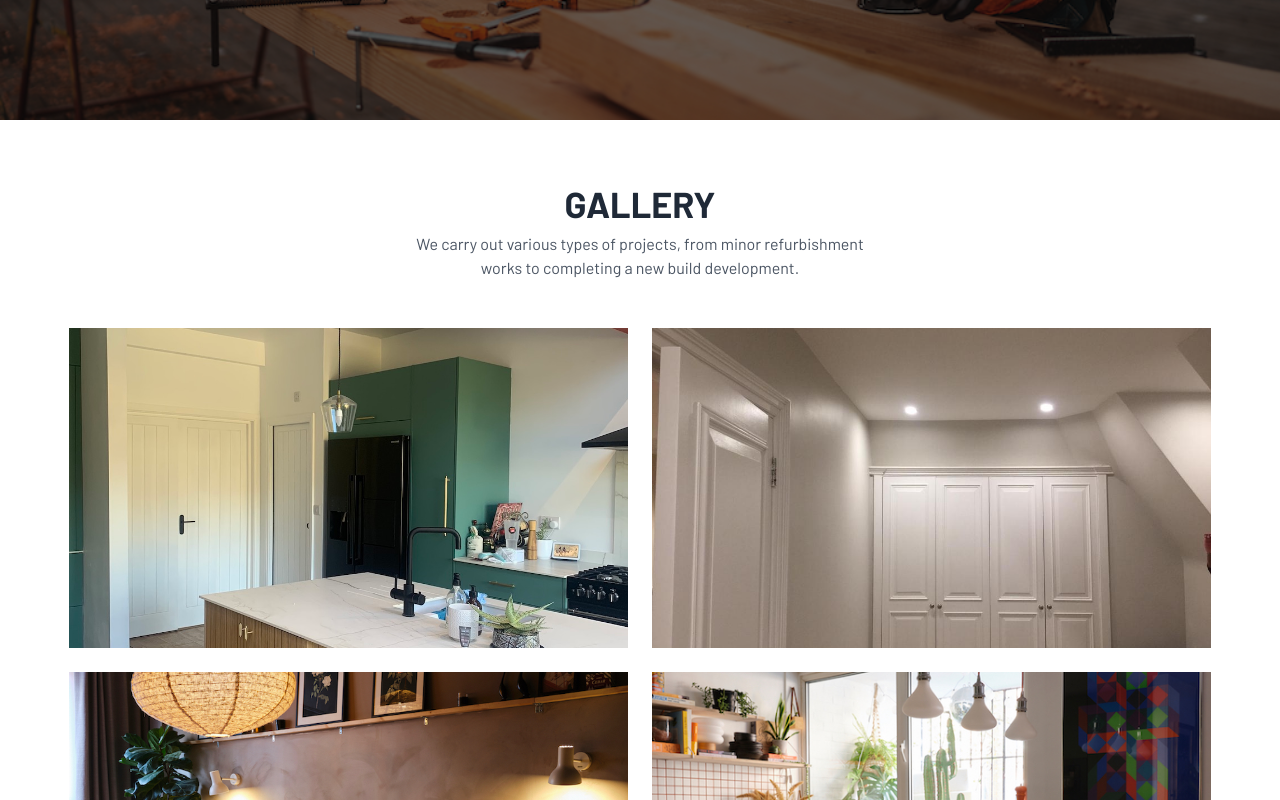
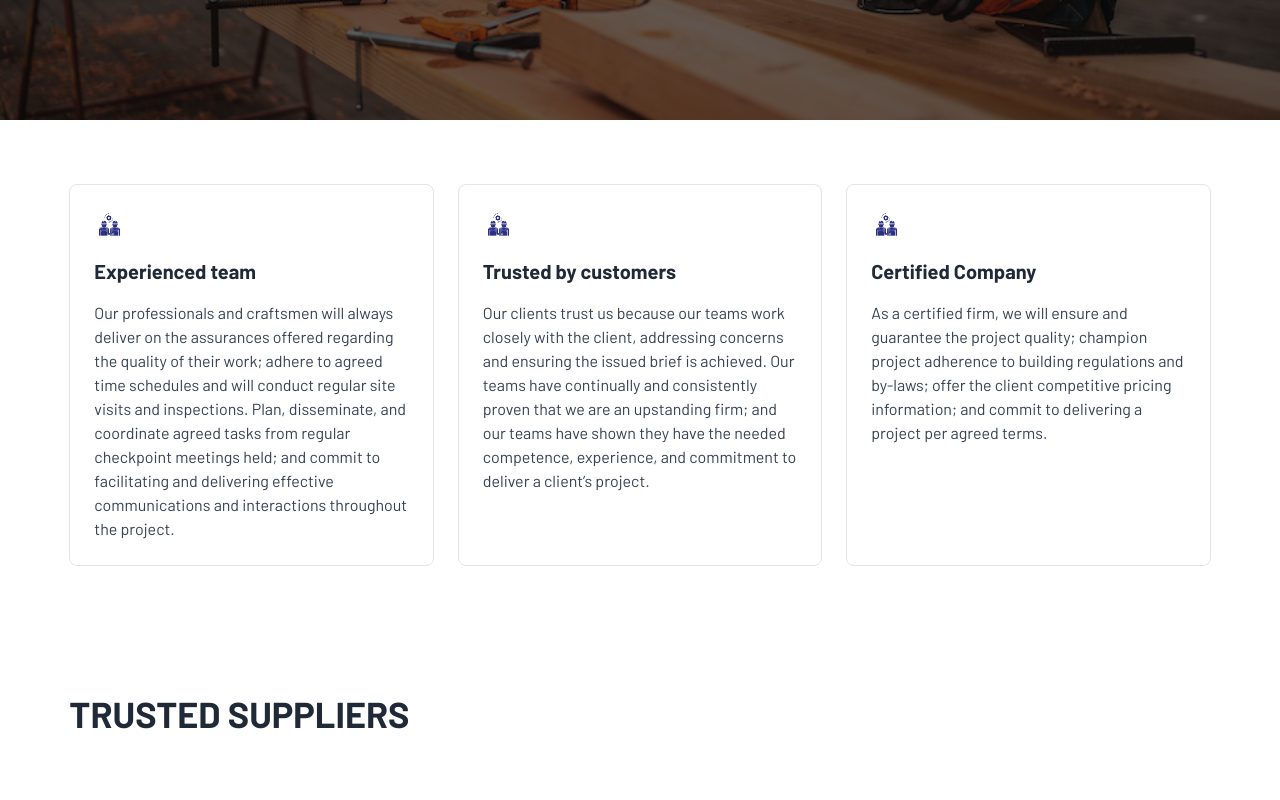
Before and after one commit to Himmiee/td_next, a Next.js app: page /about in a window 1280 px wide. Shown: the part 560-1360 px from the top of the page. Built offline with nearby package versions, Linux system fonts and the light colour scheme.

Commit message:
implement the Features Section

```diff
--- a/app/about/page.tsx
+++ b/app/about/page.tsx
@@ -1,3 +1,4 @@
+import FeaturesSection from "@/components/about/features-section";
 import GallerySection from "@/components/about/gallery-section";
 import { HeroSection } from "@/components/about/hero-section";
 import TrustedSuppliers from "@/components/about/trusted-suppliers";
@@ -7,9 +8,14 @@ export default function Home() {
     <main>
       <HeroSection />
       <div className="auto-container">
+        <FeaturesSection />
+      </div>
+      <TrustedSuppliers />
+
+      <div className="auto-container">
         <GallerySection />
       </div>
-      <TrustedSuppliers />
+
       {/* <GridSection /> */}
     </main>
   );
--- /dev/null
+++ b/components/about/features-section.tsx
@@ -0,0 +1,97 @@
+import React from "react";
+import LabourConsultingDark from "@/public/images/about/labour-consulting-dark.png";
+import LabourConsultingLight from "@/public/images/about/labour-consulting-light.png";
+import Image from "next/image";
+
+const FeaturesSection: React.FC = () => {
+  return (
+    <section className="w-full py-16">
+      <div className="max-w-7xl mx-auto px-4">
+        {/* Features Grid */}
+        <div className="grid grid-cols-1 md:grid-cols-3 gap-6">
+          {/* Feature 1 */}
+          <div className="border rounded-lg p-6 text-center md:text-left bg-white hover:bg-primary-100 transition duration-300 group">
+            <div className=" mb-4">
+              <Image
+                src={LabourConsultingDark}
+                alt="Labour Consulting Icon"
+                className="w-8 h-8 group-hover:hidden"
+              />
+              <Image
+                src={LabourConsultingLight}
+                alt="Labour Consulting Icon"
+                className="w-8 h-8 hidden group-hover:block"
+              />
+            </div>
+            <h3 className="text-xl font-bold text-gray-800 group-hover:text-white mb-4">
+              Experienced team
+            </h3>
+            <p className="text-gray-700 group-hover:text-white">
+              Our professionals and craftsmen will always deliver on the
+              assurances offered regarding the quality of their work; adhere to
+              agreed time schedules and will conduct regular site visits and
+              inspections. Plan, disseminate, and coordinate agreed tasks from
+              regular checkpoint meetings held; and commit to facilitating and
+              delivering effective communications and interactions throughout
+              the project.
+            </p>
+          </div>
+
+          {/* Feature 2 */}
+          <div className="border rounded-lg p-6 text-center md:text-left bg-white hover:bg-primary-100 transition duration-300 group">
+            <div className=" mb-4">
+              <Image
+                src={LabourConsultingDark}
+                alt="Labour Consulting Icon"
+                className="w-8 h-8 group-hover:hidden"
+              />
+              <Image
+                src={LabourConsultingLight}
+                alt="Labour Consulting Icon"
+                className="w-8 h-8 hidden group-hover:block"
+              />
+            </div>
+            <h3 className="text-xl font-bold text-gray-800 group-hover:text-white mb-4">
+              Trusted by customers
+            </h3>
+            <p className="text-gray-700 group-hover:text-white">
+              Our clients trust us because our teams work closely with the
+              client, addressing concerns and ensuring the issued brief is
+              achieved. Our teams have continually and consistently proven that
+              we are an upstanding firm; and our teams have shown they have the
+              needed competence, experience, and commitment to deliver a
+              client’s project.
+            </p>
+          </div>
+
+          {/* Feature 3 */}
+          <div className="border rounded-lg p-6 text-center md:text-left bg-white hover:bg-primary-100 transition duration-300 group">
+            <div className=" mb-4">
+              <Image
+                src={LabourConsultingDark}
+                alt="Labour Consulting Icon"
+                className="w-8 h-8 group-hover:hidden"
+              />
+              <Image
+                src={LabourConsultingLight}
+                alt="Labour Consulting Icon"
+                className="w-8 h-8 hidden group-hover:block"
+              />
+            </div>
+            <h3 className="text-xl font-bold text-gray-800 group-hover:text-white mb-4">
+              Certified Company
+            </h3>
+            <p className="text-gray-700 group-hover:text-white">
+              As a certified firm, we will ensure and guarantee the project
+              quality; champion project adherence to building regulations and
+              by-laws; offer the client competitive pricing information; and
+              commit to delivering a project per agreed terms.
+            </p>
+          </div>
+        </div>
+      </div>
+    </section>
+  );
+};
+
+export default FeaturesSection;
--- a/components/layout/navbar.tsx
+++ b/components/layout/navbar.tsx
@@ -102,7 +102,7 @@ const Navbar = () => {
         <div className="w-full flex flex-row items-center justify-between bg-white xl:px-32 lg:px-10 px-4  h-20">
           <Link href="/">
             <Image
-              src="/assets/logos/Pearl_logo.png"
+              src="/logos/Pearl_logo.png"
               alt="Pearl logo"
               width={80}
               height={60}
```
Also changed, not shown: public/images/about/labour-consulting-dark.png (added), public/images/about/labour-consulting-light.png (added).
